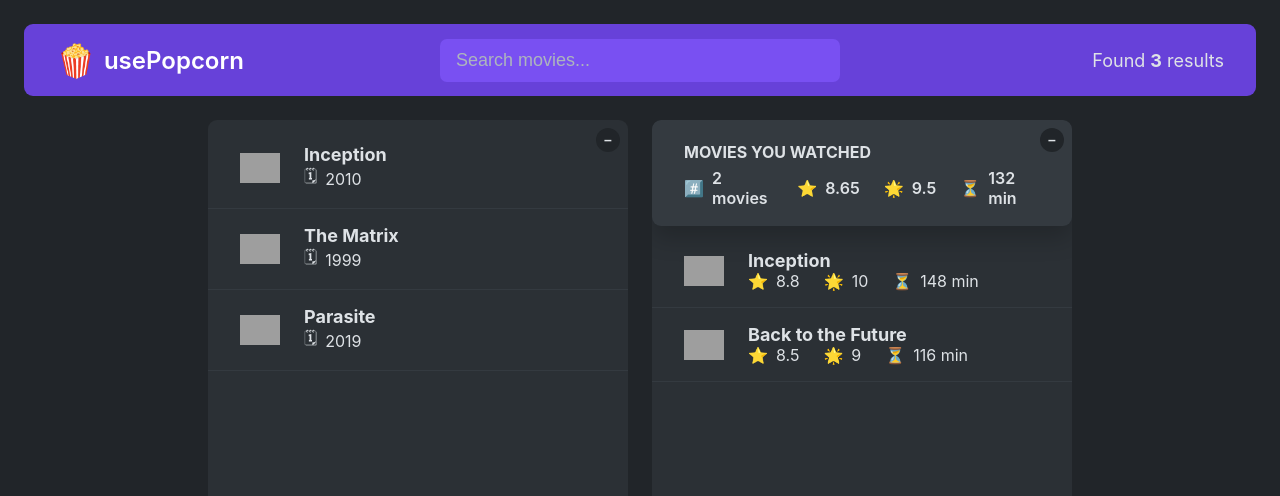
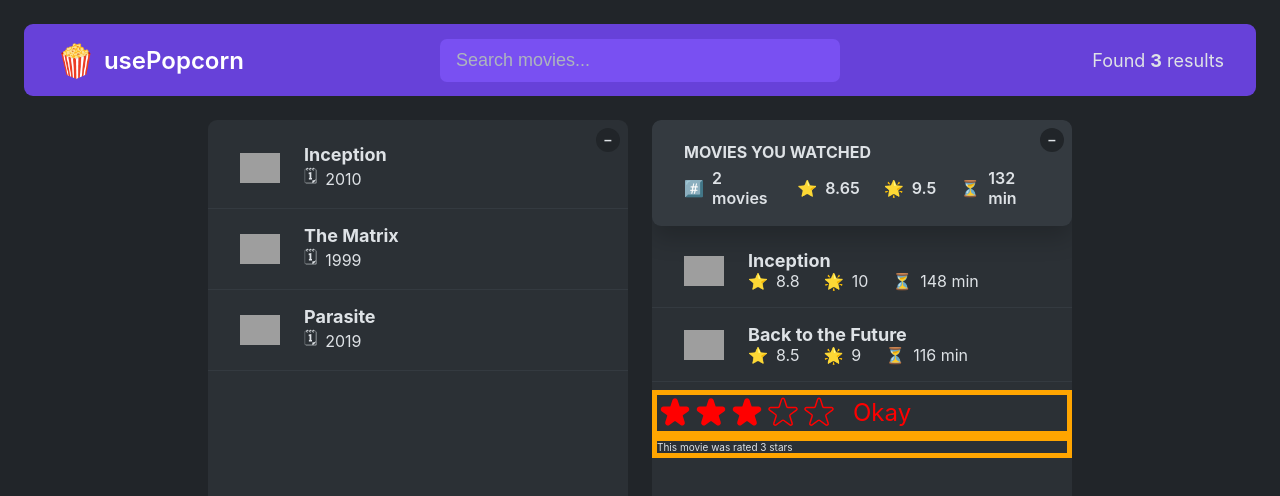
Before and after one commit to SteveSchilz/ReactMovieDB, a React (Create React App) app: page / in a window 1280 px wide. Shown: the top 496 px of the page. Built offline with nearby package versions, Linux system fonts and the light colour scheme; grey boxes are pictures that could not be loaded.

Commit message:
Create Reusable StarRating Component with demo call containing all available props

```diff
--- a/src/App.js
+++ b/src/App.js
@@ -1,5 +1,6 @@
 import { useState } from "react";
 import { tempMovieData, tempWatchedData } from "./temp-movie-data.js";
+import StarRating from "./StarRating.js";
 
 const average = (arr) =>
   arr.reduce((acc, cur, i, arr) => acc + cur / arr.length, 0);
@@ -7,6 +8,7 @@ const average = (arr) =>
 export default function App() {
   const [movies, setMovies] = useState(tempMovieData);
   const [watched, setWatched] = useState(tempWatchedData);
+  const [movieRating, setMovieRating] = useState(0);
 
   return (
     <>
@@ -22,6 +24,18 @@ export default function App() {
         <ToggleBox>
           <WatchedSummary watched={watched} />
           <WatchedMovieList watched={watched} />
+          <StarRating
+            messages={["Terrible", "Bad", "Okay", "Good", "Amazing"]}
+            defaultRating={3}
+            maxRating={5}
+            color="red"
+            size={36}
+            className="starRatingStyle"
+            onSetRating={setMovieRating}
+          />
+          <p className="starRatingStyle">
+            This movie was rated {movieRating} stars
+          </p>
         </ToggleBox>
       </Main>
     </>
--- /dev/null
+++ b/src/StarRating.js
@@ -0,0 +1,136 @@
+import { useState } from "react";
+
+/********************** Styles ***********************/
+const containerStyle = {
+  display: "flex",
+  alignItems: "center",
+  gap: "16px",
+};
+
+const starContainerStyle = {
+  display: "flex",
+};
+/********************** StarRating Component ******************/
+/*
+ *
+ */
+export default function StarRating({
+  maxRating = 3,
+  defaultRating = 0,
+  messages = [],
+  color = "#fcc419",
+  size = 48,
+  className = "",
+  onSetRating = null,
+}) {
+  const [rating, setRating] = useState(defaultRating);
+  const [tempRating, setTempRating] = useState(0);
+  const [isFirstTime, setIsFirstTime] = useState(true);
+
+  const tempMessage = tempRating
+    ? messages[tempRating - 1]
+    : messages[rating - 1];
+
+  if (isFirstTime) {
+    setIsFirstTime(false);
+    if (onSetRating != null) {
+      onSetRating(rating);
+    }
+  }
+
+  function handleRating(rating) {
+    setRating(rating);
+    if (onSetRating != null) {
+      onSetRating(rating);
+    }
+  }
+
+  const textStyle = {
+    color,
+    fontSize: `${size / 1.5}px`,
+    lineHeight: "1",
+    margin: "0",
+  };
+
+  return (
+    <div style={containerStyle} className={className}>
+      <div style={starContainerStyle}>
+        {Array.from({ length: maxRating }, (_, i) => (
+          <Star
+            key={i}
+            isFilled={tempRating ? tempRating >= i + 1 : rating >= i + 1}
+            onRate={() => handleRating(i + 1)}
+            onHoverIn={() => setTempRating(i + 1)}
+            onHoverOut={() => setTempRating(0)}
+            color={color}
+            size={size}
+          />
+        ))}
+      </div>
+      <p style={textStyle}>
+        {messages.length === maxRating
+          ? tempMessage
+          : tempRating || rating || ""}
+      </p>
+    </div>
+  );
+}
+
+function Star({ onRate, isFilled, onHoverIn, onHoverOut, color, size }) {
+  const starStyle = {
+    color,
+    width: `${size}px`,
+    height: `${size}px`,
+    display: "block",
+    cursor: "pointer",
+  };
+
+  return (
+    <span
+      role="button"
+      style={starStyle}
+      onClick={onRate}
+      onMouseEnter={onHoverIn}
+      onMouseLeave={onHoverOut}
+    >
+      {isFilled ? <FullStar color={color} /> : <EmptyStar color={color} />}
+    </span>
+  );
+}
+
+/* React component returning an SVG image containing a Filled Star */
+function FullStar({ color }) {
+  return (
+    <div>
+      <svg
+        xmlns="http://www.w3.org/2000/svg"
+        viewBox="0 0 20 20"
+        fill={color}
+        stroke={color}
+      >
+        <path d="M9.049 2.927c.3-.921 1.603-.921 1.902 0l1.07 3.292a1 1 0 00.95.69h3.462c.969 0 1.371 1.24.588 1.81l-2.8 2.034a1 1 0 00-.364 1.118l1.07 3.292c.3.921-.755 1.688-1.54 1.118l-2.8-2.034a1 1 0 00-1.175 0l-2.8 2.034c-.784.57-1.838-.197-1.539-1.118l1.07-3.292a1 1 0 00-.364-1.118L2.98 8.72c-.783-.57-.38-1.81.588-1.81h3.461a1 1 0 00.951-.69l1.07-3.292z" />
+      </svg>
+    </div>
+  );
+}
+
+/* React component returning an SVG image containing an Empty Star */
+function EmptyStar({ color }) {
+  return (
+    <div>
+      <svg
+        xmlns="http://www.w3.org/2000/svg"
+        fill="none"
+        viewBox="0 0 24 24"
+        stroke={color}
+      >
+        <path
+          strokeLinecap="round"
+          strokeLinejoin="round"
+          strokeWidth="{2}"
+          d="M11.049 2.927c.3-.921 1.603-.921 1.902 0l1.519 4.674a1 1 0 00.95.69h4.915c.969 0 1.371 1.24.588 1.81l-3.976 2.888a1 1 0 00-.363 1.118l1.518 4.674c.3.922-.755 1.688-1.538 1.118l-3.976-2.888a1 1 0 00-1.176 0l-3.976 2.888c-.783.57-1.838-.197-1.538-1.118l1.518-4.674a1 1 0 00-.363-1.118l-3.976-2.888c-.784-.57-.38-1.81.588-1.81h4.914a1 1 0 00.951-.69l1.519-4.674z"
+        />
+      </svg>
+    </div>
+  );
+}
--- a/src/index.css
+++ b/src/index.css
@@ -339,6 +339,12 @@ body {
   justify-content: center;
 }
 
+.starRatingStyle {
+  background-color: "red";
+  padding: "10px";
+  border: 5px solid orange;
+}
+
 /*
 SPACING SYSTEM (px)
 2 / 4 / 8 / 12 / 16 / 24 / 32 / 40 / 48 / 64 / 80 / 96 / 128
@@ -346,36 +352,3 @@ SPACING SYSTEM (px)
 FONT SIZE SYSTEM (px)
 10 / 12 / 14 / 16 / 18 / 20 / 24 / 30 / 36 / 44 /52 / 62 / 74 / 86 / 98
 */
-
-/*
-FULL STAR
-
-<svg
-  xmlns="http://www.w3.org/2000/svg"
-  viewBox="0 0 20 20"
-  fill="#000"
-  stroke="#000"
->
-  <path
-    d="M9.049 2.927c.3-.921 1.603-.921 1.902 0l1.07 3.292a1 1 0 00.95.69h3.462c.969 0 1.371 1.24.588 1.81l-2.8 2.034a1 1 0 00-.364 1.118l1.07 3.292c.3.921-.755 1.688-1.54 1.118l-2.8-2.034a1 1 0 00-1.175 0l-2.8 2.034c-.784.57-1.838-.197-1.539-1.118l1.07-3.292a1 1 0 00-.364-1.118L2.98 8.72c-.783-.57-.38-1.81.588-1.81h3.461a1 1 0 00.951-.69l1.07-3.292z"
-  />
-</svg>
-
-
-EMPTY STAR
-
-<svg
-  xmlns="http://www.w3.org/2000/svg"
-  fill="none"
-  viewBox="0 0 24 24"
-  stroke="#000"
->
-  <path
-    strokeLinecap="round"
-    strokeLinejoin="round"
-    strokeWidth="{2}"
-    d="M11.049 2.927c.3-.921 1.603-.921 1.902 0l1.519 4.674a1 1 0 00.95.69h4.915c.969 0 1.371 1.24.588 1.81l-3.976 2.888a1 1 0 00-.363 1.118l1.518 4.674c.3.922-.755 1.688-1.538 1.118l-3.976-2.888a1 1 0 00-1.176 0l-3.976 2.888c-.783.57-1.838-.197-1.538-1.118l1.518-4.674a1 1 0 00-.363-1.118l-3.976-2.888c-.784-.57-.38-1.81.588-1.81h4.914a1 1 0 00.951-.69l1.519-4.674z"
-  />
-</svg>
-
-*/
```
